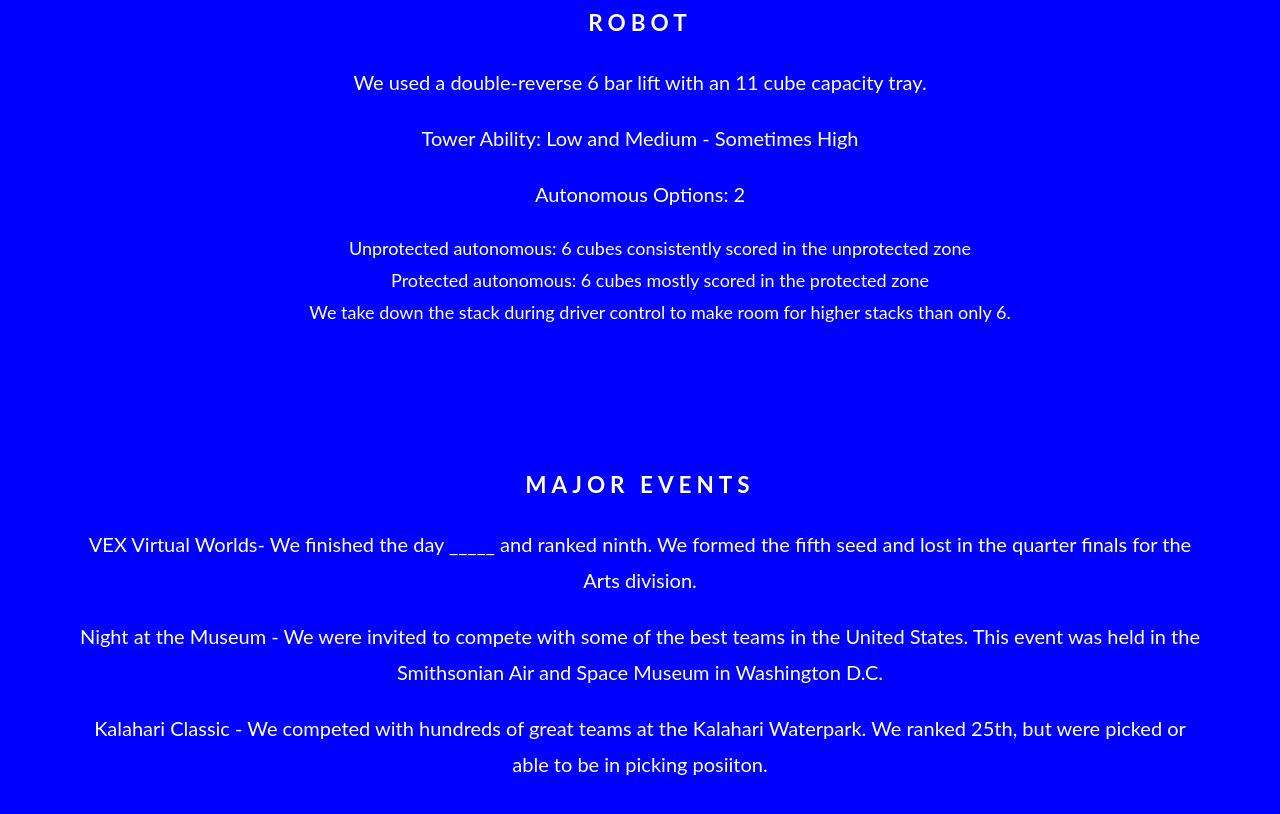
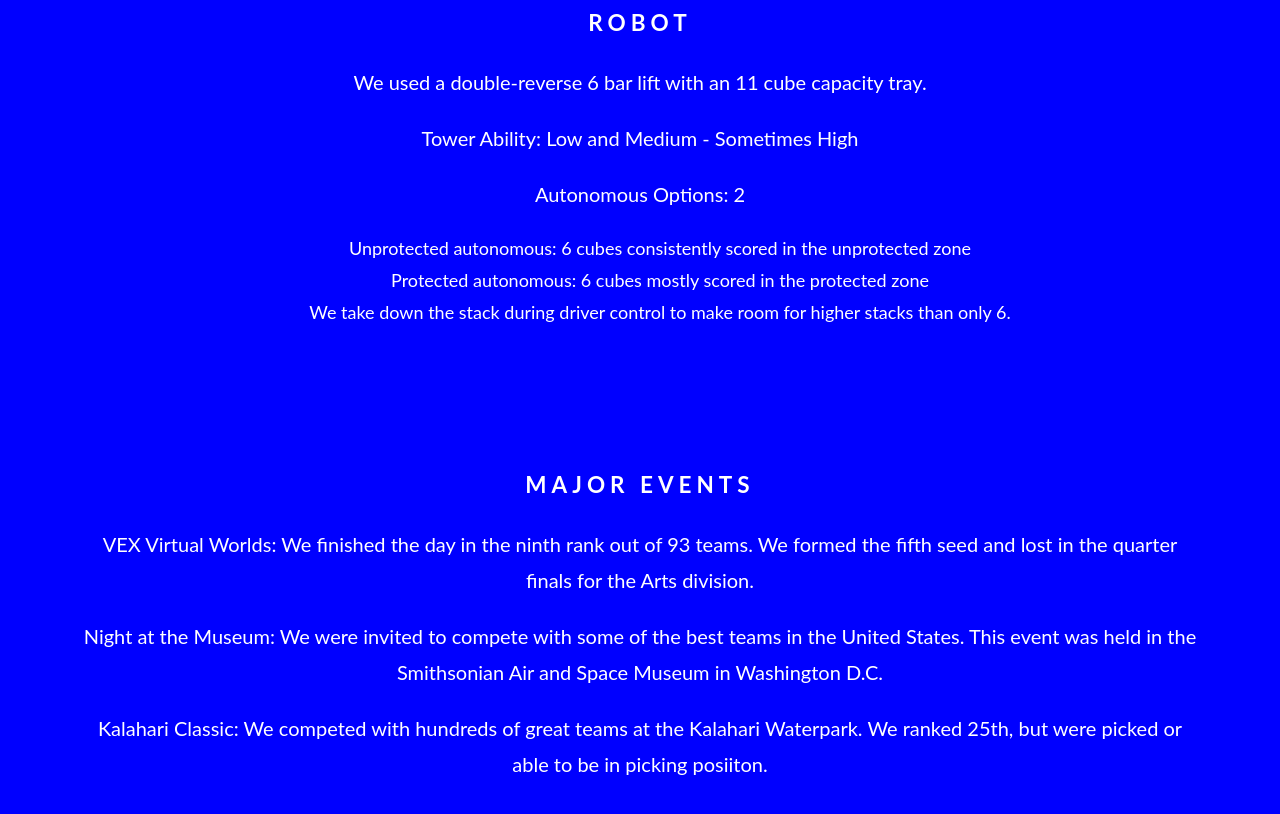
Before and after one commit to tdaug6/Revelation, a plain HTML site: page tt.html in a window 1280 px wide. Shown: the part 702-1516 px from the top of the page. Drawn offline with Linux system fonts and the light colour scheme.

Commit message:
Update tt.html

```diff
--- a/tt.html
+++ b/tt.html
@@ -48,14 +48,14 @@
 
     <div class="textSection">
     <h2>Major Events</h2>
-    <p>VEX Virtual Worlds- We finished the day _____ and ranked ninth.
+    <p>VEX Virtual Worlds: We finished the day in the ninth rank out of 93 teams.
         We formed the fifth seed and lost in the quarter finals for the Arts division.
     </p>
-    <p>Night at the Museum - We were invited to compete with some of the
+    <p>Night at the Museum: We were invited to compete with some of the
         best teams in the United States. This event was held in the Smithsonian
          Air and Space Museum in Washington D.C.
     </p>
-    <p>Kalahari Classic - We competed with hundreds of great teams at the
+    <p>Kalahari Classic: We competed with hundreds of great teams at the
         Kalahari Waterpark. We ranked 25th, but were picked or able to be
         in picking posiiton.
     </p>
```
